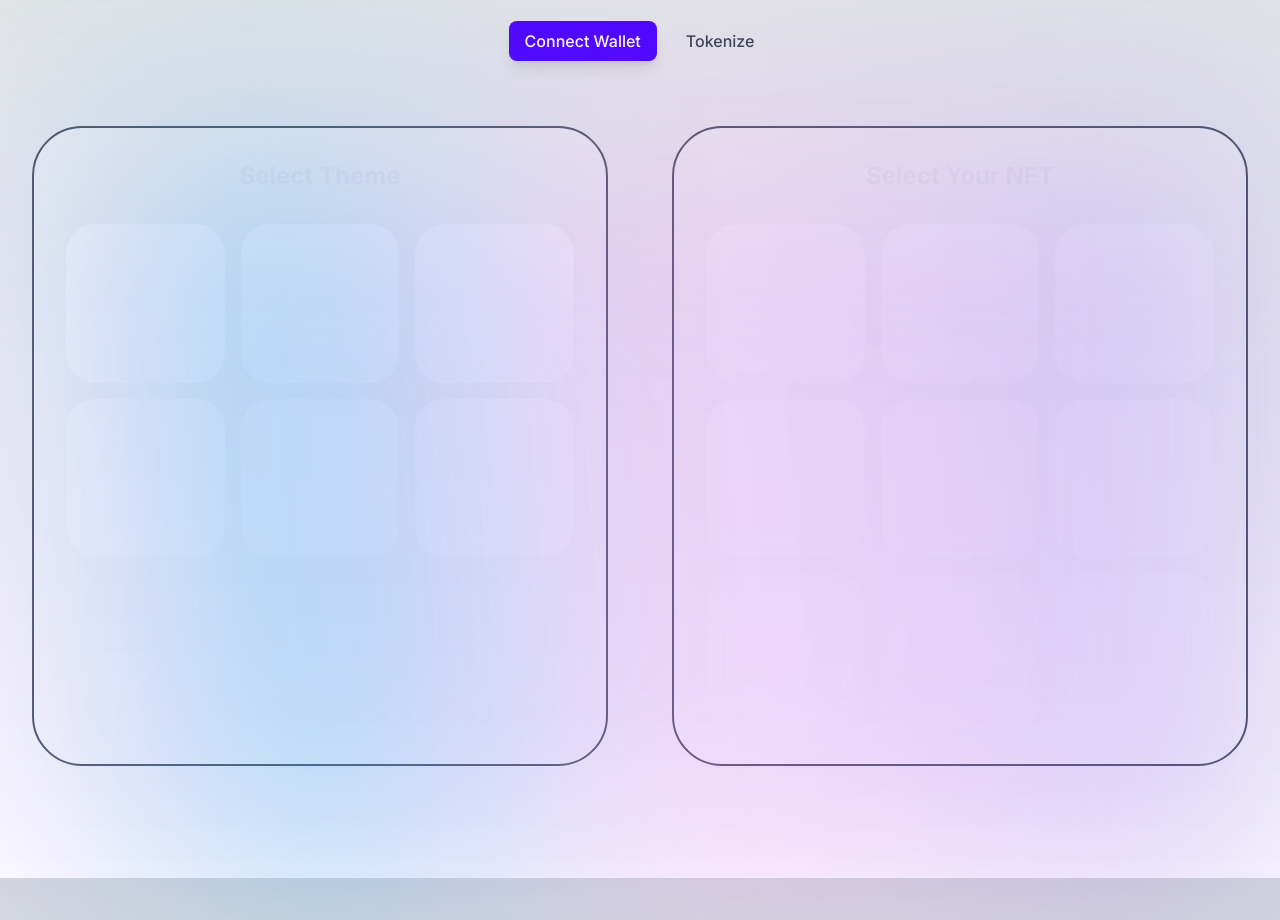
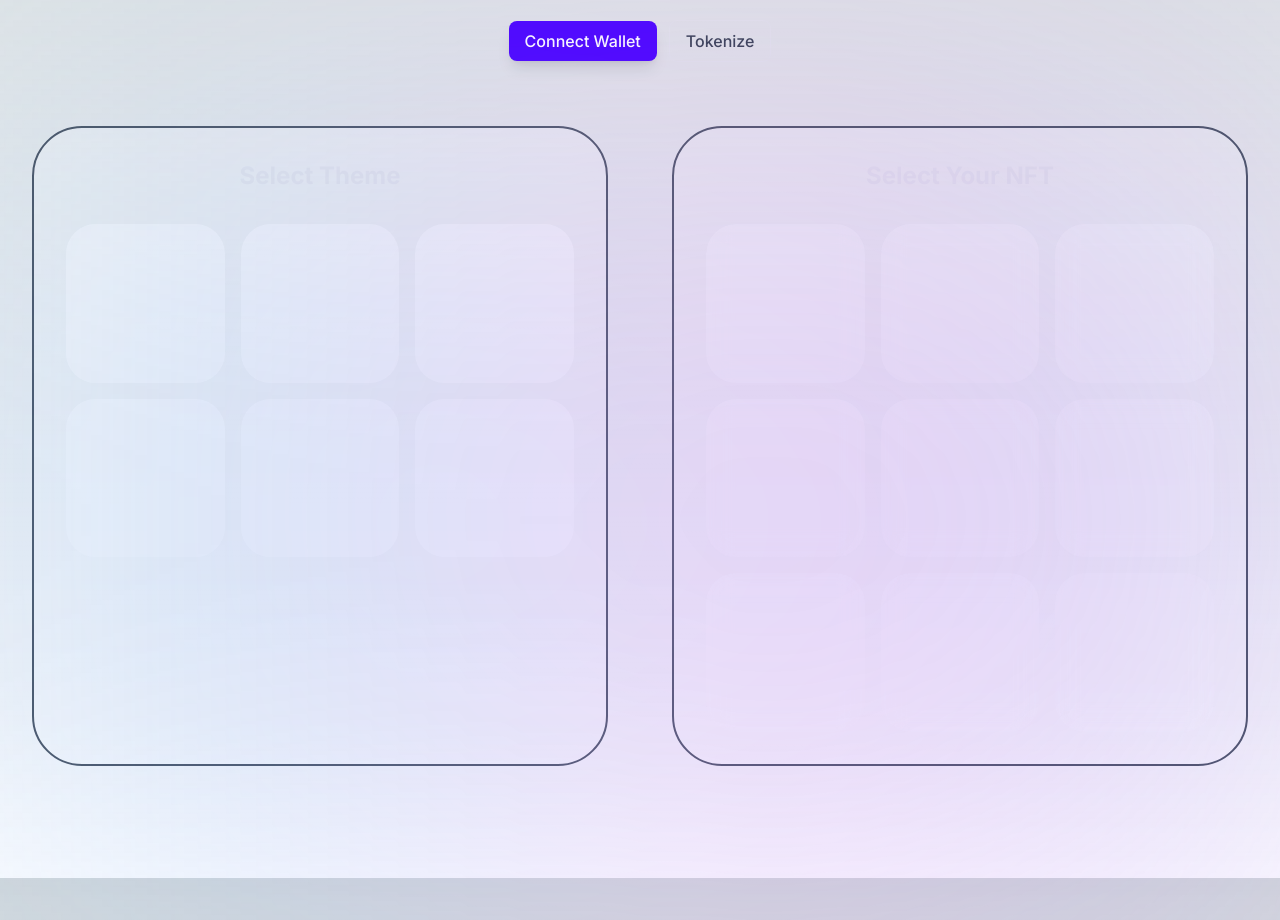
Before and after one commit to raldblox/nft_themer, a Next.js app in the folder web-apps/dapp/: page / in a window 1280 px wide. Shown: the part 360-1280 px from the top of the page. Built offline with nearby package versions, Linux system fonts and the light colour scheme.

Commit message:
update glow

```diff
--- a/web-apps/dapp/components/Hero.js
+++ b/web-apps/dapp/components/Hero.js
@@ -52,7 +52,7 @@ export default () => {
                     </div>
                 </div>
             </div>
-            <div className="absolute top-[110vh] z-0 inset-0 m-auto max-w-xs h-[100vh] blur-[118px] sm:max-w-md md:max-w-screen-xl" style={{ background: "linear-gradient(85deg, rgba(192, 132, 252, 0.2) 15%, rgba(14, 165, 233, 0.41) 15%, rgba(232, 121, 249, 0.26) 50%, rgba(79, 70, 229, 0.3) 110%)" }}></div>
+            <div className="absolute top-[110vh] z-0 inset-0 m-auto max-w-xs h-[100vh] blur-[200px] sm:max-w-md md:max-w-screen-xl" style={{ background: "linear-gradient(85deg, rgba(192, 132, 252, 0.25) 0%, rgba(14, 165, 233, 0.25) 15%, rgba(232, 121, 249, 0.25) 50%, rgba(79, 70, 229, 0.3) 100%)" }}></div>
         </section>
     )
 }
```
